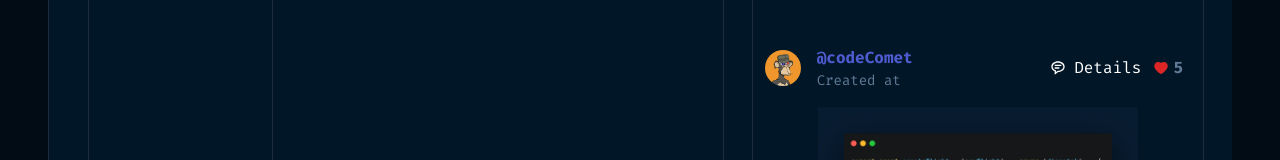
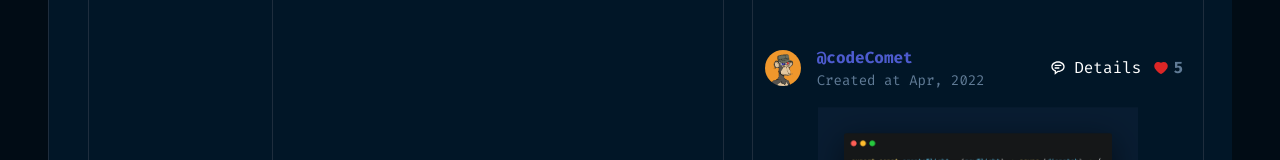
Before and after one commit to codeComet/portfolio2, a React (Vite) app: page /about in a window 1280 px wide. Shown: the part 527-687 px from the top of the page. Built offline with nearby package versions, Linux system fonts and the light colour scheme.

Commit message:
fixed code snippet issues

```diff
--- a/src/Context.jsx
+++ b/src/Context.jsx
@@ -17,7 +17,7 @@ export const ContentProvider = ({ children }) => {
         userImg: userImg,
         userName: "@codeComet",
         profileUrl: "https://github.com/codeComet",
-        creationDate: "Jun, 2021",
+        creationTime: "Jun, 2021",
         detailsLink: "https://github.com/codeComet/place-rating-app",
         codeImg: codeImg1,
         description: "Built with love",
--- a/src/components/codeSnippets/CodeSnippet.jsx
+++ b/src/components/codeSnippets/CodeSnippet.jsx
@@ -1,7 +1,6 @@
-import React, { useEffect } from "react";
+import React from "react";
 import { BiMessageRoundedDetail } from "react-icons/bi";
 import { AiFillHeart } from "react-icons/ai";
-import { Link } from "react-router-dom";
 
 const CodeSnippet = ({ item }) => {
   console.log(item);
@@ -16,24 +15,29 @@ const CodeSnippet = ({ item }) => {
             className="w-9 h-9 rounded-full mr-4"
           />
           <div>
-            <Link to={item?.profileUrl}>
+            <a
+              href={item?.profileUrl}
+              target="_blank"
+              rel="noopener noreferrer"
+              className="hover:text-coral"
+            >
               <h3 className="text-label text-blue font-bold">
                 {item?.userName}
               </h3>
-            </Link>
+            </a>
             <p className="text-bodyText text-code">
-              Created at {item?.creationDate}
+              Created at {item?.creationTime}
             </p>
           </div>
         </div>
 
         <div className="flex justify-between items-center mx-2">
-          <Link to={item?.detailsLink}>
+          <a href={item?.detailsLink} target="_blank" rel="noopener noreferrer">
             <div className="flex justify-between items-center mr-3">
               <BiMessageRoundedDetail />
               <p className="ml-2">Details</p>
             </div>
-          </Link>
+          </a>
           <div className="flex justify-between items-center">
             <AiFillHeart className="heart" />
             <p className="text-bodyText font-bold ml-1">5</p>
```
